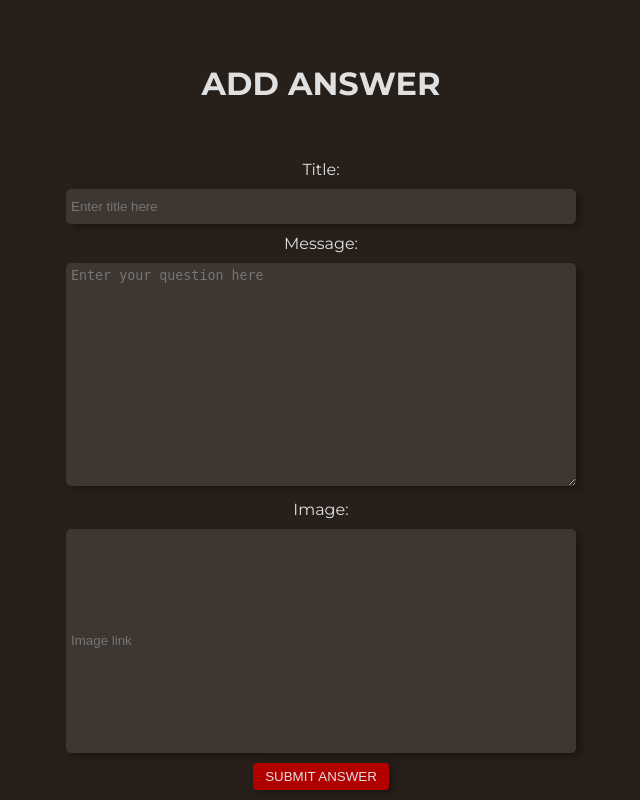
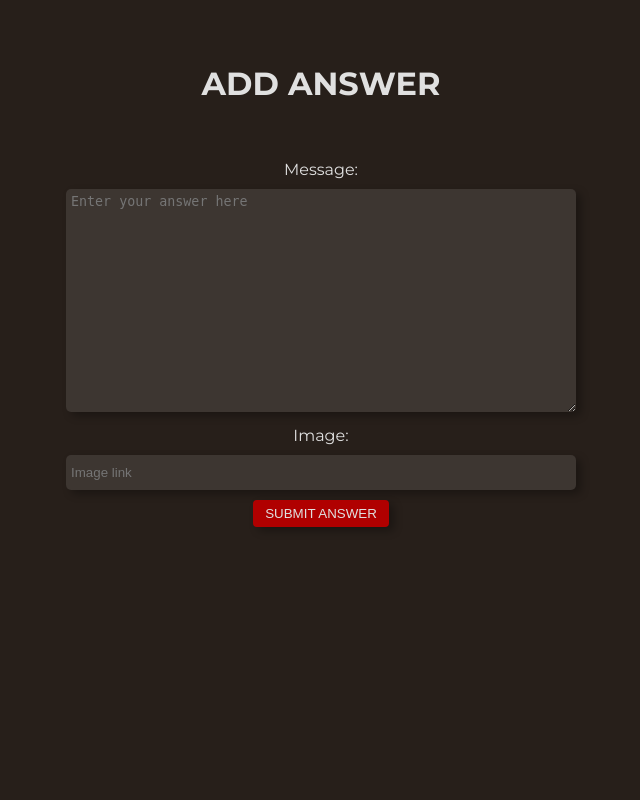
Before and after one commit to gaspargabor/L-V-G, a Flask app: page /question/1/new-answer in a window 1280 px wide. Shown: the whole page, without its empty margins (319-959 px from the left). Run offline with Flask 2, Linux system fonts and the light colour scheme.

Commit message:
correct add answer and add question template

```diff
--- a/server.py
+++ b/server.py
@@ -47,26 +47,6 @@ def route_question(question_id):
                                comments_for_q=comments_for_q,
                                ultimate=ultimate
                                )
-
-
-@app.route('/question/<question_id>/edit', methods=['GET', 'POST'])
-def route_edit_question(question_id):
-    if request.method == 'GET':
-        question_original = data_manager.get_data(question_route, question_id)
-        return render_template('edit-question.html', question_id=question_id, question_original=question_original)
-    if request.method == 'POST':
-        question_original = data_manager.get_data(question_route, question_id)
-        question = {
-            'id': question_id,
-            'submission_time': question_original['submission_time'],
-            'title': request.form.get('title'),
-            'message': request.form.get('message'),
-            'image': request.form.get('image'),
-            'view_number': question_original['view_number'],
-            'vote_number': question_original['view_number']
-        }
-        data_manager.edit_question(question)
-        return redirect('/')
 
 
 @app.route('/question/<question_id>/edit', methods=['GET', 'POST'])
--- a/templates/addanswer.html
+++ b/templates/addanswer.html
@@ -12,17 +12,13 @@
             </div>
             <div class="qaform">
                  <form action="/question/{{ question_id }}/new-answer" method="post">
-                     <div class="addtitle">
-                         <label id="add_title">Title:</label><br>
-                         <input type="text" name="title" id="title" placeholder="Enter title here">
-                     </div>
                      <div class="addmessage">
                          <label id="add_message">Message:</label><br>
-                         <textarea name="message" id="add_message" cols="40" rows="4" placeholder="Enter your question here"></textarea>
+                         <textarea name="message" id="add_message" placeholder="Enter your answer here"></textarea>
                      </div>
                      <div class="addimage">
                          <label id="add_image">Image:</label><br>
-                         <input type="text" name="image" id="add_message" placeholder="Image link">
+                         <input type="text" name="image" placeholder="Image link">
                      </div>
                      <div>
                          <button class="addbutton" type="submit">Submit answer</button>
--- a/templates/addquestion.html
+++ b/templates/addquestion.html
@@ -20,7 +20,7 @@
                      </div>
                      <div class="addimage">
                          <label id="add_image">Image:</label><br>
-                         <input type="text" name="image" id="add_message" placeholder="Image link">
+                         <input type="text" name="image" placeholder="Image link">
                      </div>
                      <div>
                          <button class="addbutton" type="submit">Submit Question</button>
```
